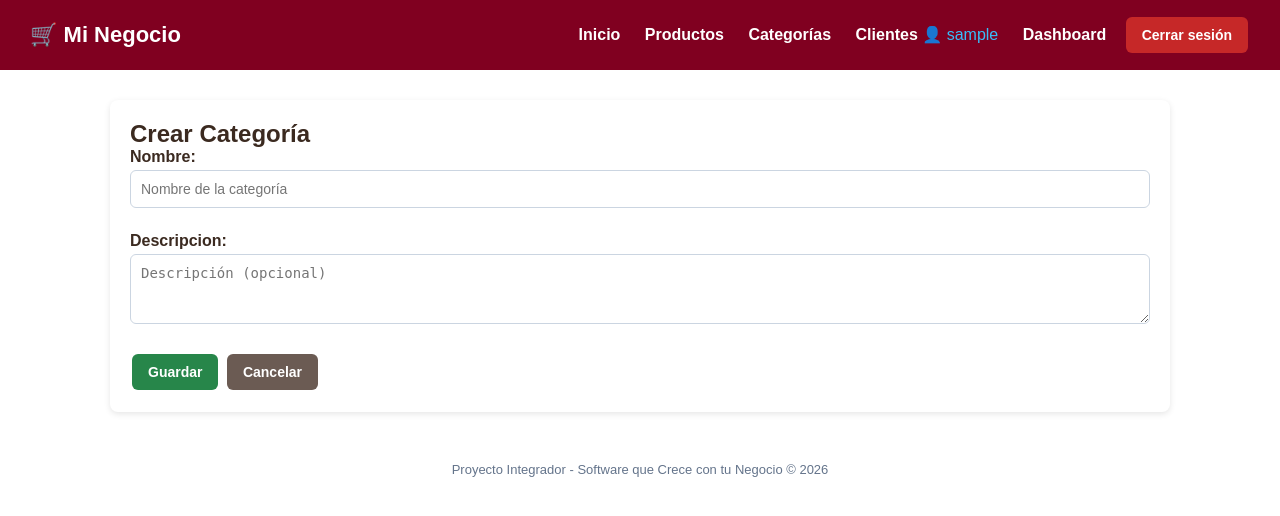
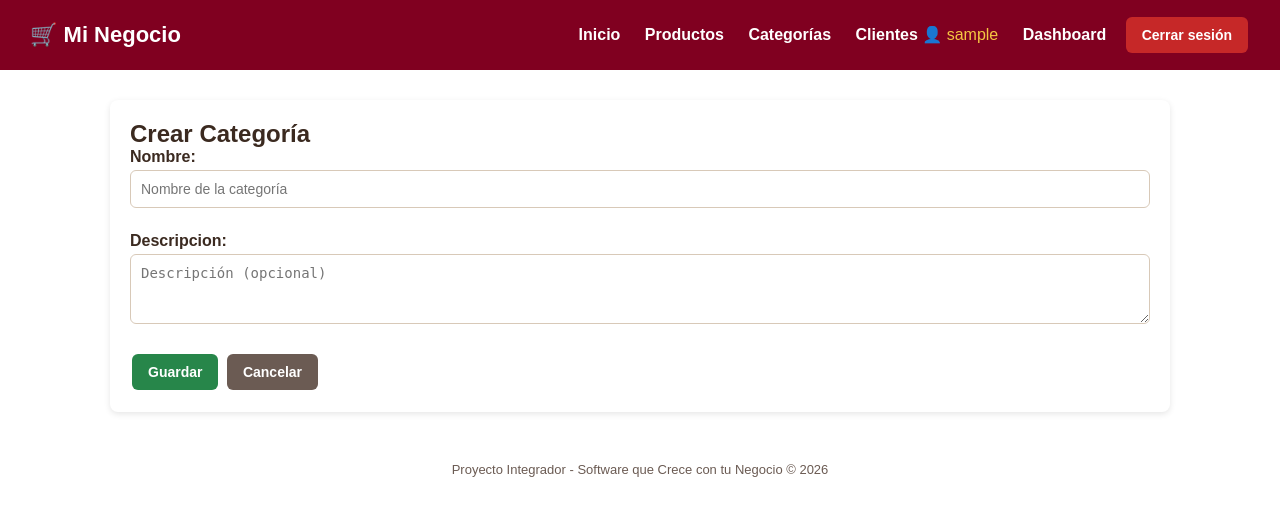
Before and after one commit to Fukakuta/Negocio-Django, a Django app: page /categorias/crear/ in a window 1280 px wide. Shown: the top 516 px of the page. Run offline with Django 5.2, Linux system fonts and the light colour scheme; the visitor is signed in with stand-in values (Sample User, id 1).

Commit message:
first commit

```diff
--- a/templates/base.html
+++ b/templates/base.html
@@ -37,13 +37,13 @@
         th { background: #F4E5BB; }
         .messages { list-style: none; margin-bottom: 15px; }
         .messages li { padding: 10px; border-radius: 6px; margin-bottom: 8px; }
-        .messages .success { background: #dcfce7; color: #166534; }
-        .messages .error { background: #fee2e2; color: #991b1b; }
-        footer { text-align: center; padding: 20px; color: #64748b; font-size: 13px; }
+        .messages .success { background: #E2F4E8; color: #176B37; }
+        .messages .error { background: #FCE4E4; color: #A51D1D; }
+        footer { text-align: center; padding: 20px; color: #6B5B53; font-size: 13px; }
 
         .form-control {
             width: 100%; padding: 10px; margin-bottom: 12px;
-            border: 1px solid #cbd5e1; border-radius: 6px; font-size: 14px;
+            border: 1px solid #D8C9B8; border-radius: 6px; font-size: 14px;
         }
         .form-check-input { margin-right: 8px; }
         form label { font-weight: bold; display: block; margin-bottom: 4px; }
@@ -60,7 +60,7 @@
             <a href="{% url 'lista_categorias' %}">Categorías</a>
             <a href="{% url 'lista_clientes' %}">Clientes</a>
             {% if user.is_authenticated %}
-            <span style="color:#38bdf8;"> 👤 {{ user.username }}</span>
+            <span style="color:#F4C542;"> 👤 {{ user.username }}</span>
             <a href="{% url 'dashboard' %}">Dashboard</a>
             <form action="{% url 'logout' %}" method="post" style="display:inline;" >
             {% csrf_token %}
```
